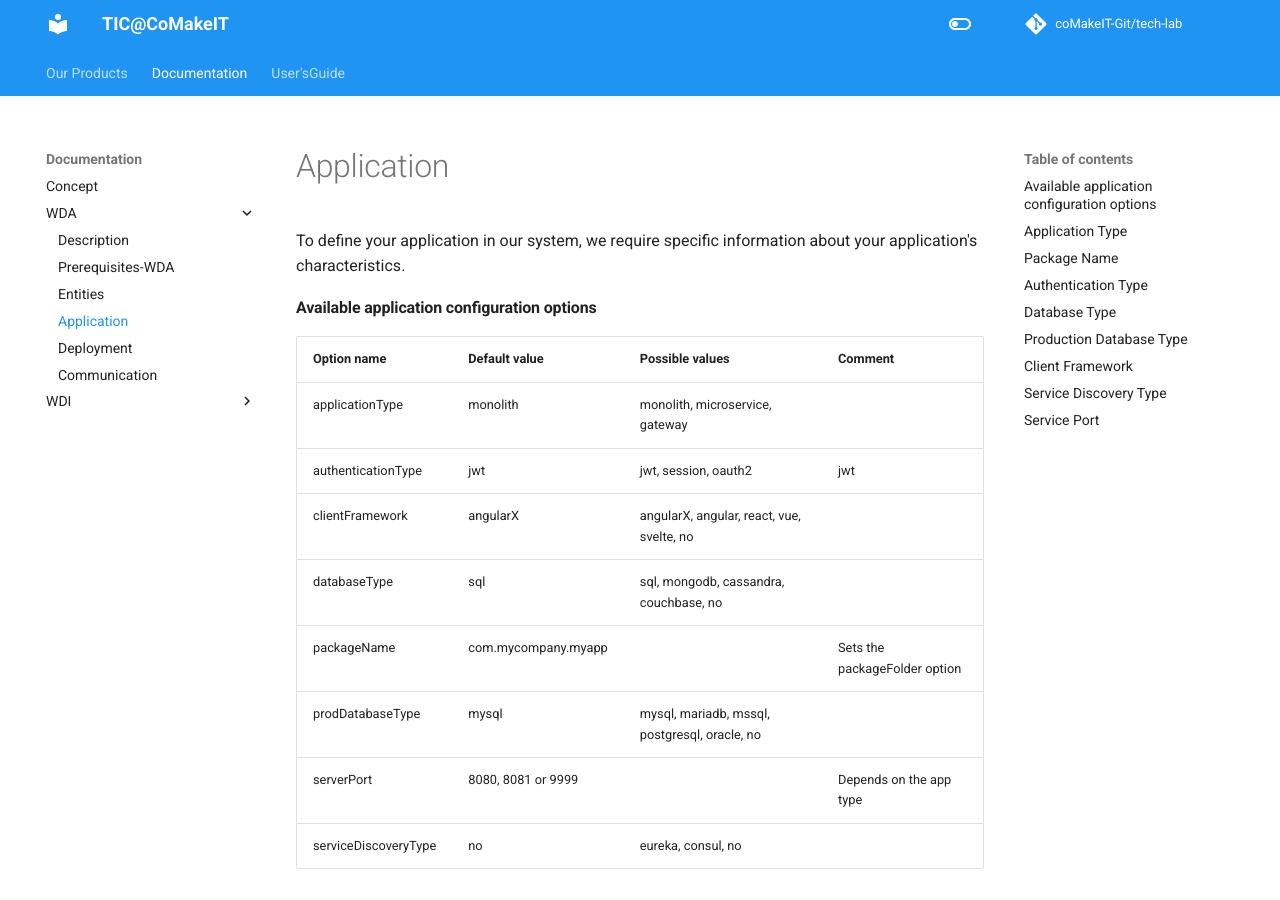
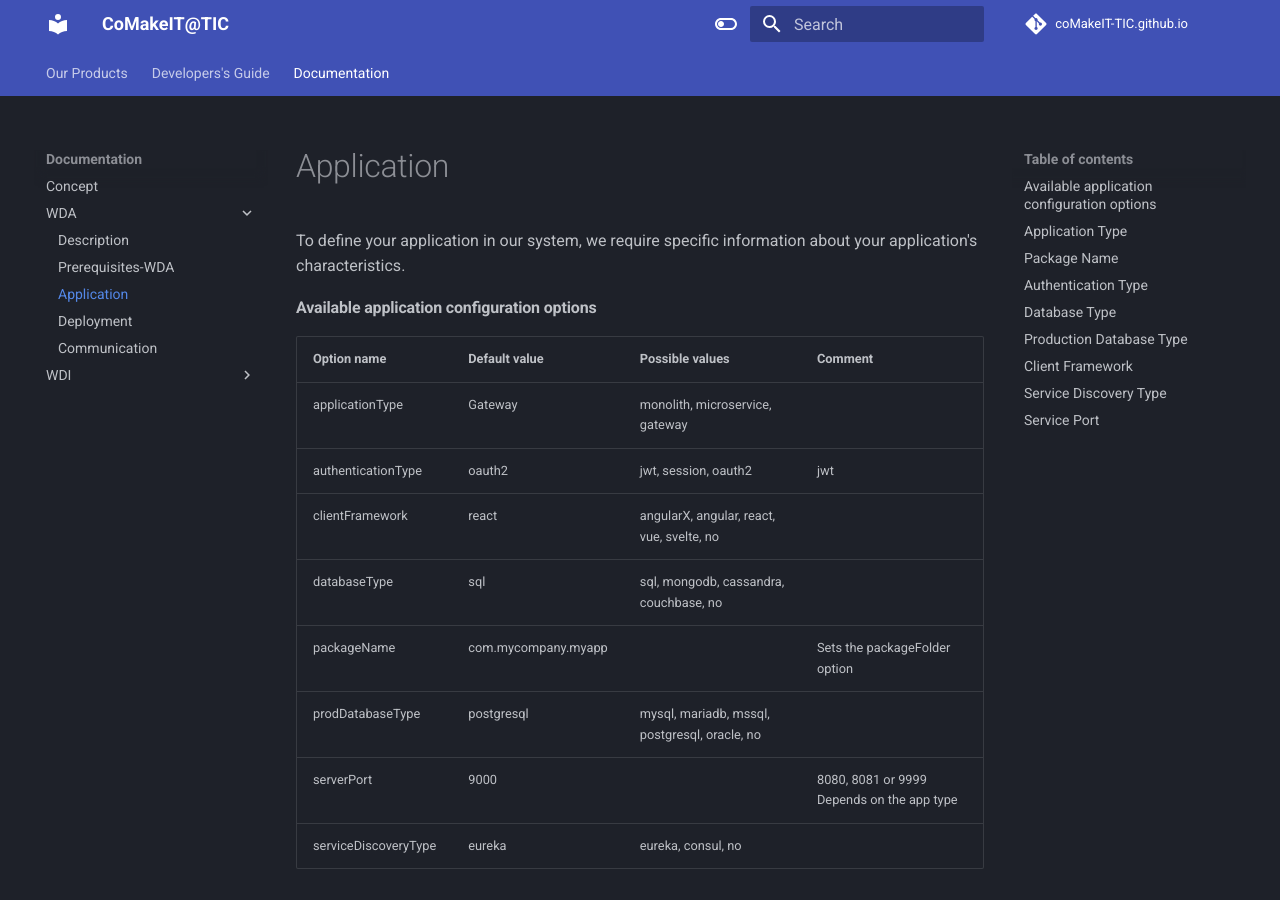
Before and after one commit to tic-oss/tic-oss.github.io, an MkDocs documentation site: the page built from docs/Documentation/WDA/3Application.md, in a window 1280 px wide and 900 px high. Built offline with MkDocs 1.6.1 and Material for MkDocs 9.7.7, drawn with Linux system fonts in a browser that asks for light colours; comment, search, counter and statistics services are not loaded; some of the changed text lies outside the part shown.

Commit message:
Harsha (#3)
* new version

* Update buildingWDA.md

* "updated Version-3"

* "Updated version-new changes"

```diff
--- a/docs/Documentation/WDA/3Application.md
+++ b/docs/Documentation/WDA/3Application.md
@@ -5,14 +5,14 @@ To define your application in our system, we require specific information about
 
 |Option name | Default value | Possible values | Comment |
 | --- | --- | --- | --- |
-| applicationType | monolith | monolith, microservice, gateway |  |
-| authenticationType | jwt | jwt, session, oauth2 | jwt |
-| clientFramework | angularX | angularX, angular, react, vue, svelte, no |  |
+| applicationType | Gateway | monolith, microservice, gateway |  |
+| authenticationType | oauth2 | jwt, session, oauth2 | jwt |
+| clientFramework | react | angularX, angular, react, vue, svelte, no |  |
 | databaseType | sql | sql, mongodb, cassandra, couchbase, no |  |
 | packageName | com.mycompany.myapp |  | Sets the packageFolder option |
-| prodDatabaseType | mysql | mysql, mariadb, mssql, postgresql, oracle, no |  |
-| serverPort | 8080, 8081 or 9999 |  | Depends on the app type |
-| serviceDiscoveryType | no | eureka, consul, no |  |
+| prodDatabaseType | postgresql | mysql, mariadb, mssql, postgresql, oracle, no |  |
+| serverPort | 9000 |  | 8080, 8081 or 9999 Depends on the app type |
+| serviceDiscoveryType | eureka | eureka, consul, no |  |
 
 Please provide us with the following details:
 #### Application Type
--- a/mkdocs.yml
+++ b/mkdocs.yml
@@ -1,87 +1,73 @@
-site_name: TIC@CoMakeIT
+site_name: CoMakeIT@TIC
 theme:
   name: material
 
   features:
+    - navigation.tabs
+    # - navigation.sections
+    # - toc.integrate
     - navigation.top
-
+    - search.suggest
+    - search.highlight
+    - content.tabs.link
+    - content.code.annotation
+    - content.code.copy
+    - announce.dismiss
+    # - content.action.edit
+    # - content.action.view
+    - content.code.annotate
+    - content.code.copy
+    # - content.tabs.link
     - content.tooltips
-
+    - header.autohide
+    # - navigation.expand
     - navigation.footer
     - navigation.indexes
     - navigation.instant
     - navigation.prune
+    # - navigation.sections
+    # - navigation.tabs
+    # - navigation.tabs.sticky
+    - navigation.top
+    - navigation.tracking
+    - search.highlight
+    - search.share
+    - search.suggest
+    - toc.follow
+#   language: en
 
-    - navigation.tabs
-
-    - navigation.tracking
-     # - navigation.tabs
-    # - navigation.sections
-    # - toc.integrate
-     # - header.autohide
-    # - navigation.expand
-     # - navigation.sections
-     # - navigation.tabs.sticky
-    # - navigation.top
-    #   - search.suggest
-  #   - search.highlight
-  #   - content.tabs.link
-  #   - content.code.annotation
-  #   - content.code.copy
-  #   - announce.dismiss
-  #   # - content.action.edit
-  #   # - content.action.view
-  #   - content.code.annotate
-  #   - content.code.copy
-  #   # - content.tabs.link
-  #   - search.highlight
-  #   - search.share
-  #   - search.suggest
-    # - toc.follow
-  language: en
 
   palette:
+    - scheme: slate
+      toggle:
+        icon: material/toggle-switch-off-outline
+        name: Switch to light mode
+      primary: indigo
+      accent: purple
     - scheme: default
       toggle:
-        icon: material/toggle-switch-off-outline
+        icon: material/toggle-switch
         name: Switch to dark mode
       primary: blue
-      accent: purple
-    - scheme: slate
-      toggle:
-        icon: material/toggle-switch
-        name: Switch to light mode
-      primary: indigo
-      accent: lime
-repo_name: coMakeIT-Git/tech-lab
-repo_url: https://github.com/coMakeIT-Git/tech-lab
+      accent: pink
+repo_name: coMakeIT-TIC.github.io
+repo_url: https://github.com/coMakeIT-TIC/coMakeIT-TIC.github.io
+plugins:
+  - search
+  - mkdocs-video:
+      is_video: True
+      video_muted: True
+      video_controls: True
+      css_style:
+        width: "800%"
 
-plugins:
-    - mkdocs-video
+
+
+
+
 
 markdown_extensions:
-  - pymdownx.highlight:
-      anchor_linenums: true
-  - pymdownx.inlinehilite
-  - pymdownx.snippets
-  - admonition
-  - pymdownx.arithmatex:
-      generic: true
-  - footnotes
-  - pymdownx.details
-  - pymdownx.superfences
-  - pymdownx.mark
   - attr_list
-plugins:
-    - mkdocs-video:
-        is_video: True
-        video_muted: True
-        video_controls: True
-        css_style:
-          width: "800%"
-# pymdownx.emoji:
-#   emoji_index: !!python/name:materialx.emoji.twemoji
-# emoji_generator: !!python/name:materialx.emoji.to_svg
 
-# copyright: |
-#   &copy; 2023 <a href="https://github.com/james-willett"  target="_blank" rel="noopener">CoMakeIT@TIC</a>
+copyright: |
+  &copy; 2023 <a href="https://github.com/coMakeIT-TIC/coMakeIT-TIC.github.io"  target="_blank" rel="noopener">TIC@CoMakeIT</a>
```
Also changed, not shown: 2Entities.md (renamed from docs/Documentation/WDA/2Entities.md, +5 -1 lines), docs/Developers's Guide/Concept.md (added, +6 -0 lines), docs/Developers's Guide/Generating-WDA/buildingWDA.md (renamed from docs/User'sGuide/Generating-WDA/buildingWDA.md, +1 -1 lines), docs/Developers's Guide/Generating-WDI/buildingWDI.md (renamed from docs/User'sGuide/Generating-WDI/buildingWDI.md, +1 -1 lines), docs/User'sGuide/Concept.md (deleted, +0 -5 lines), docs/index.md (+5 -2 lines), 4 other files.
